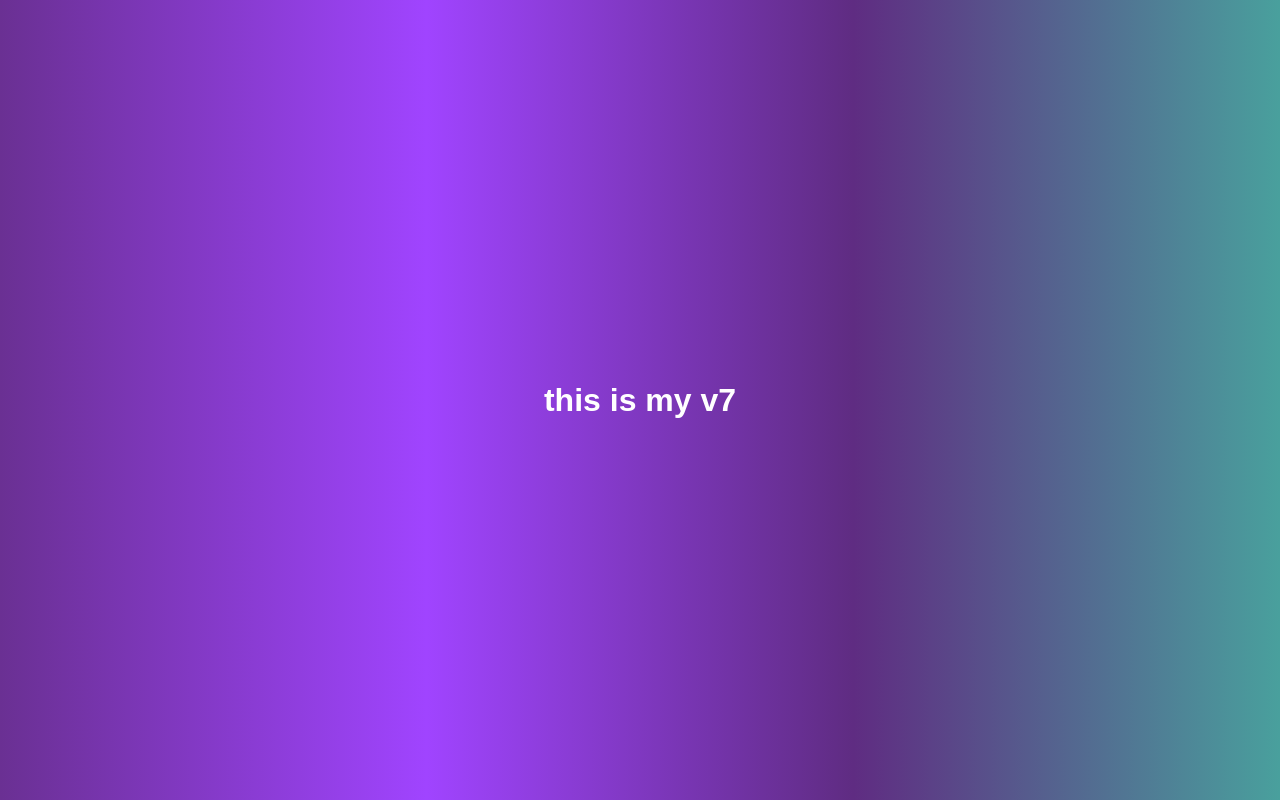
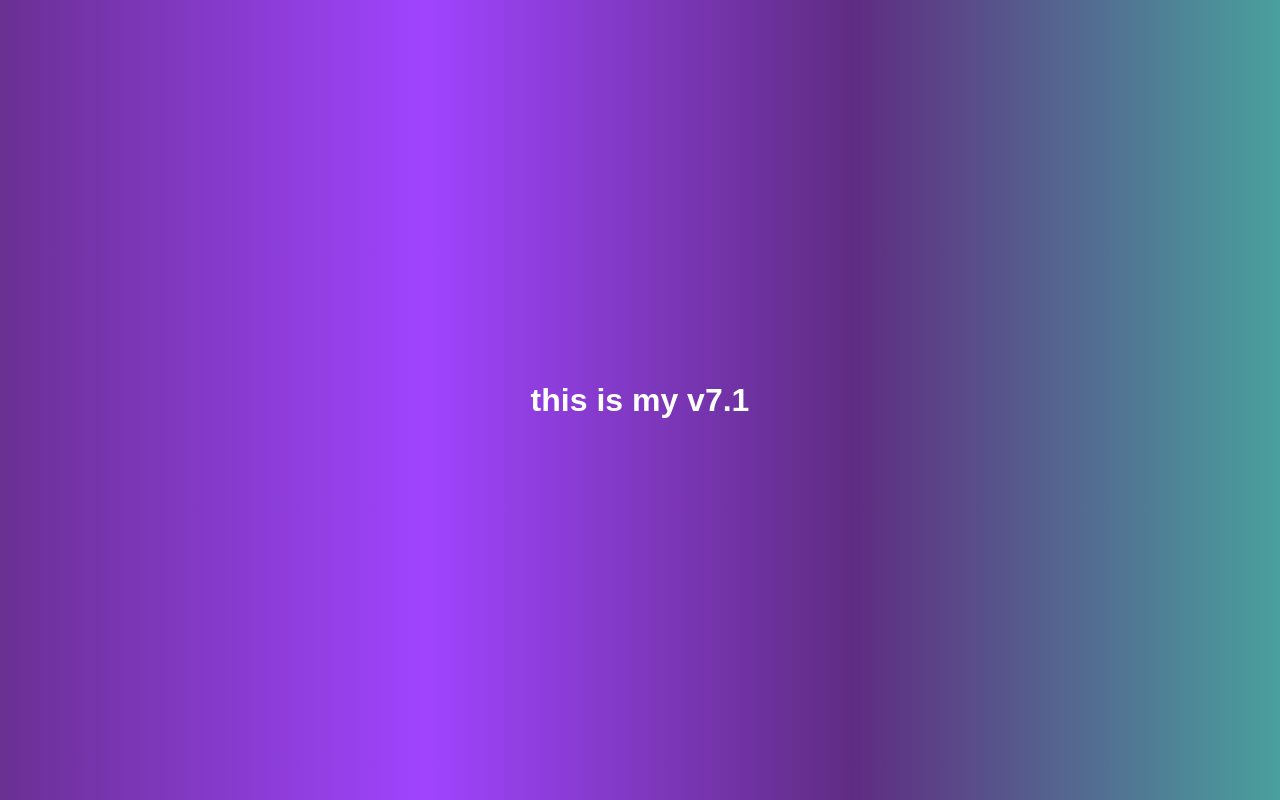
Before and after one commit to UmerjavedCS-22501/Myrepo, a plain HTML site: page index.html in a window 1280 px wide. Drawn offline with Linux system fonts and the light colour scheme.

Commit message:
this is my version 7.1

```diff
--- a/index.html
+++ b/index.html
@@ -7,7 +7,7 @@
     <title>Document</title>
 </head>
 <body>
-    <h1>this is my v7
+    <h1>this is my v7.1
     </h1>
 
 </body>
```
